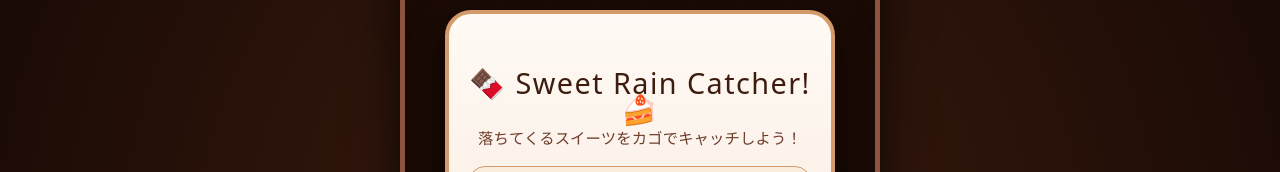
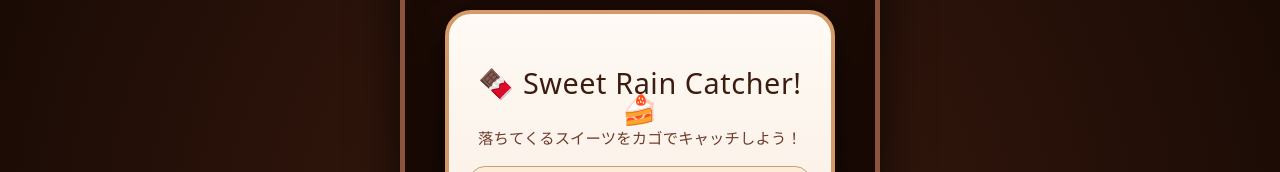
Before and after one commit to kkayanoshimada-source/sweet_rain_catcher, a React (Vite) app: page / in a window 1280 px wide. Shown: the part 151-323 px from the top of the page. Built offline with nearby package versions, Linux system fonts and the light colour scheme.

Commit message:
bug fix8

```diff
--- a/src/App.css
+++ b/src/App.css
@@ -209,7 +209,7 @@ body,
   font-size: 1.6rem;
   color: #3d1c10;
   margin-bottom: 6px;
-  letter-spacing: 0.05em;
+  letter-spacing: 0.02em;
 }
 
 .game-subtitle {
```
